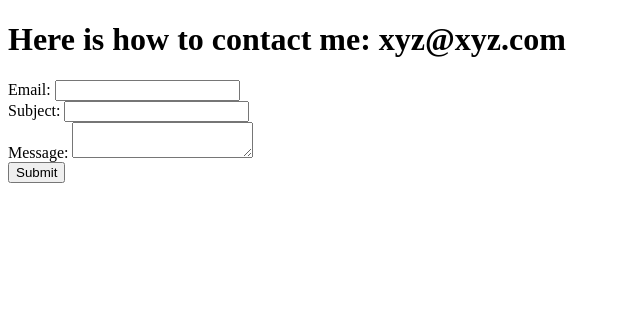
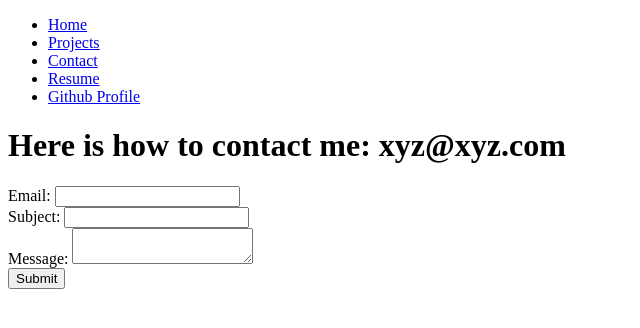
Before and after one commit to chewycrunch/portfolio-dsc106, a plain HTML site: page contact/index.html in a window 1280 px wide. Shown: the whole page, without its empty margins (0-640 px from the left). Drawn offline with Linux system fonts and the light colour scheme.

Commit message:
nav on all pages

```diff
--- a/contact/index.html
+++ b/contact/index.html
@@ -6,6 +6,16 @@
     <title>Contact Me</title>
   </head>
   <body>
+    <nav>
+      <ul>
+        <li><a href="index.html">Home</a></li>
+        <li><a href="projects/index.html">Projects</a></li>
+        <li><a href="contact/index.html">Contact</a></li>
+        <li><a href="resume/index.html">Resume</a></li>
+        <li><a href="https://github.com/chewycrunch">Github Profile</a></li>
+      </ul>
+    </nav>
+
     <h1>Here is how to contact me: xyz@xyz.com</h1>
     <form action="mailto:dchew@ucsd.edu" method="post" enctype="text/plain">
       <label>
```
Also changed, not shown: projects/index.html (+9 -0 lines), resume/index.html (+10 -0 lines).
